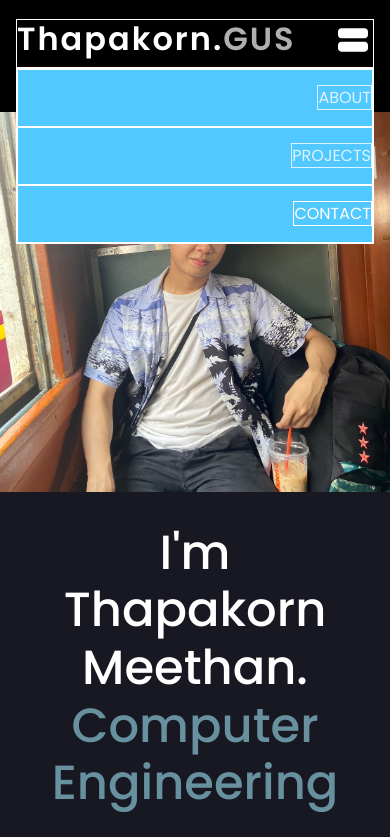
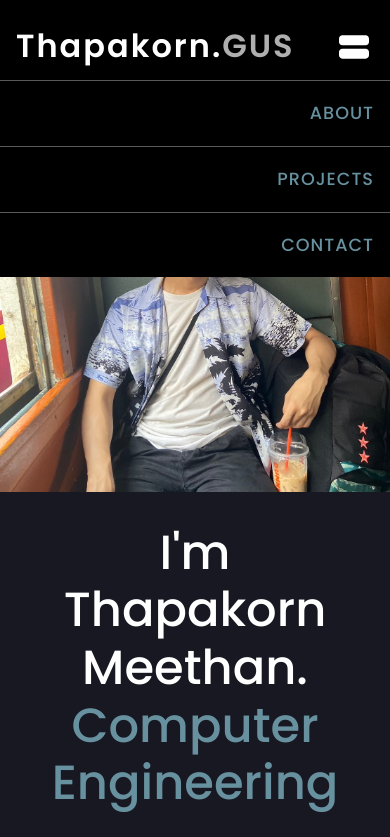
Before and after one commit to Thapakornd/Profile-Landing-page, a React (Vite) app: page / in a window 390 px wide. Shown: the top 837 px of the page. Built offline with nearby package versions, Linux system fonts and the light colour scheme.

Commit message:
Mod a navbar in responsive

```diff
--- a/src/components/Navbar/Navbar.jsx
+++ b/src/components/Navbar/Navbar.jsx
@@ -3,15 +3,22 @@ import ViewStreamIcon from "@mui/icons-material/ViewStream";
 import "./Navbar.scss";
 
 const Navbar = () => {
+  const [active, setActive] = useState(false);
+
   return (
     <div className="navbar">
       <div className="logo">
         <h1>
           Thapakorn.<span>GUS</span>
         </h1>
-        <div className="check-btn">
+        <div className="check-btn" onClick={() => setActive(!active)}>
           <ViewStreamIcon sx={{ fontSize: "2.5rem"}}/>
         </div>
+      </div>
+      <div className="drop-down">
+        <a href="#about">ABOUT</a>
+        <a href="#projects">PROJECTS</a>
+        <a href="#contact">CONTACT</a>
       </div>
       <ul>
         <li>
--- a/src/components/Navbar/Navbar.scss
+++ b/src/components/Navbar/Navbar.scss
@@ -21,6 +21,10 @@
         .check-btn{
             display: none;
         }
+    }
+
+    .drop-down{
+        display: none;
     }
 
     ul {
@@ -97,15 +101,17 @@
     .navbar{
         display: grid;
         grid-template-columns: 1fr 1fr;
-        margin: 1.2rem 0;
+        margin: 0;
         font-size: 100%;
+        padding: 1.3rem 0;
 
         .logo{
             grid-column: 1 / 3;
-            border: 1px solid;
+            padding: 0.4rem 1rem;
 
             .check-btn{
                 display: block;
+                cursor: pointer;
             }
 
             h1{
@@ -114,29 +120,28 @@
         }
 
         ul{
-            padding: 0;
+            display: none;
+        }
+
+        .drop-down{
             grid-column: 1 / 3;
-            border: 1px solid;
+            display: flex;
             flex-direction: column;
-            text-align: end;
-            background-color: #2b1177;
-            grid-gap: 0;
+            background-color: #5a5a5a;
 
-            li{
-                padding: 1rem 0;
-                width: 100%;
-                border: 1px solid;
-                background-color: #51c8ff;
-                a{
-                    width: 100%;
-                    border: 1px solid;
-                }
+            a{
+                background-color: #000;
+                margin: 1px 0 0 0;
+                padding: 1.2rem 1rem;
+                letter-spacing: 1px;
+                font-weight: 500;
+                font-size: 1.1rem;
+                color: #6891a0;
+                text-align: end;
+                text-decoration: none;
             }
-            .contact{
-                a{
-                    padding: 0;
-                    background-color: transparent;
-                }
+            a:hover{
+                color: skyblue;
             }
         }
     }
```
